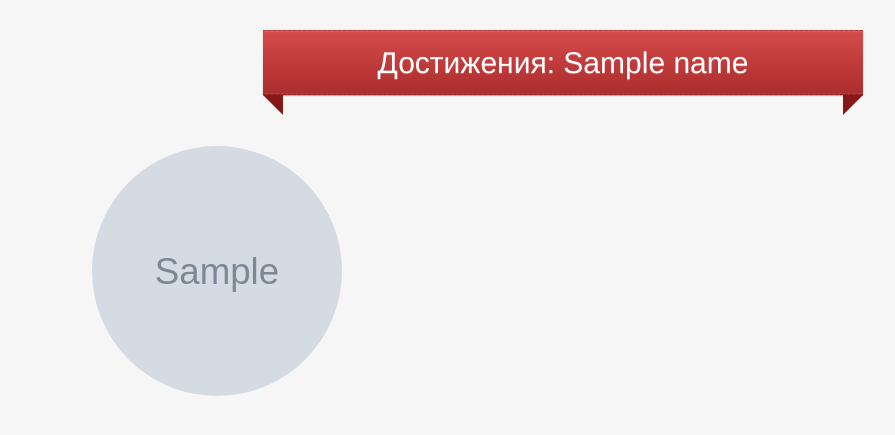
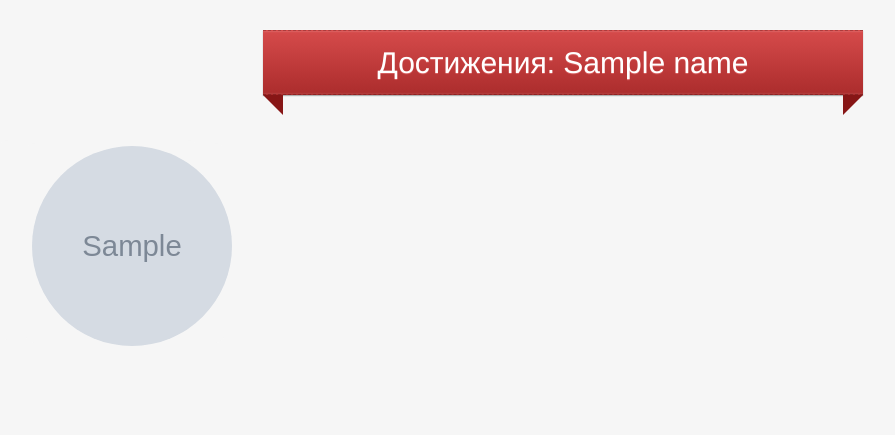
Before and after one commit to ordian/AUchievement, a Django app: template Web/Web/templates/Achievement/achievements.html in a window 1280 px wide. Shown: the part 80-515 px from the top of the page, without its empty margins (77-972 px from the left). Run offline with Django 3.2, Linux system fonts and the light colour scheme; the template is opened without the code that fills it: most values are stand-ins (such as "Sample title", 1, 10 or a date in 2020); grey boxes marked "Sample" are stand-in pictures; some libraries are stand-ins or nearby versions.

Commit message:
Немного уменьшил картинки

```diff
--- a/Web/Web/static/css/app.css
+++ b/Web/Web/static/css/app.css
@@ -51,17 +51,17 @@ html, body {
 
 .badge {
   background-color: #F6F6F6;
-  width: 250px;
-  height: 250px;
-  margin-right: 50px;
-  margin-left: 50px;
+  width: 200px;
+  height: 200px;
+  margin-right: 20px;
+  margin-left: 20px;
   margin-bottom: 20px;
   display: none;
 }
 
 .badge-img {
-  width: 250px;
-  height: 250px;
+  width: 200px;
+  height: 200px;
   z-index: 2;
 }
 
@@ -79,7 +79,7 @@ html, body {
   position: absolute;
   top:42%;
   text-align: center;
-  width: 250px;
+  width: 200px;
   z-index: 2;
   font-size: 18px;
 }
@@ -94,7 +94,7 @@ html, body {
   position: absolute;
   top:65%;
   text-align: center;
-  width: 250px;
+  width: 200px;
   z-index: 2;
   font-style: italic;
 }
```
